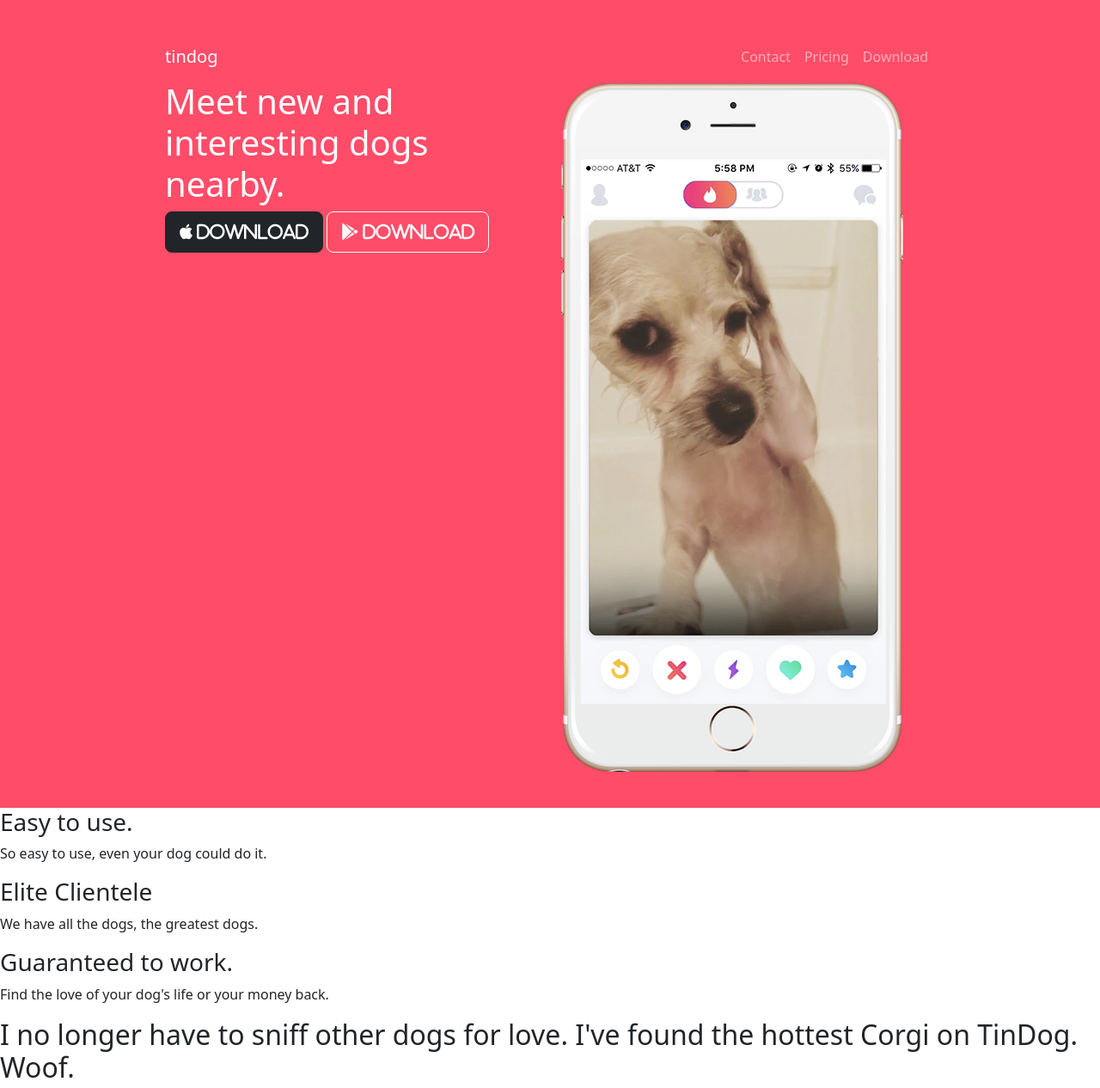
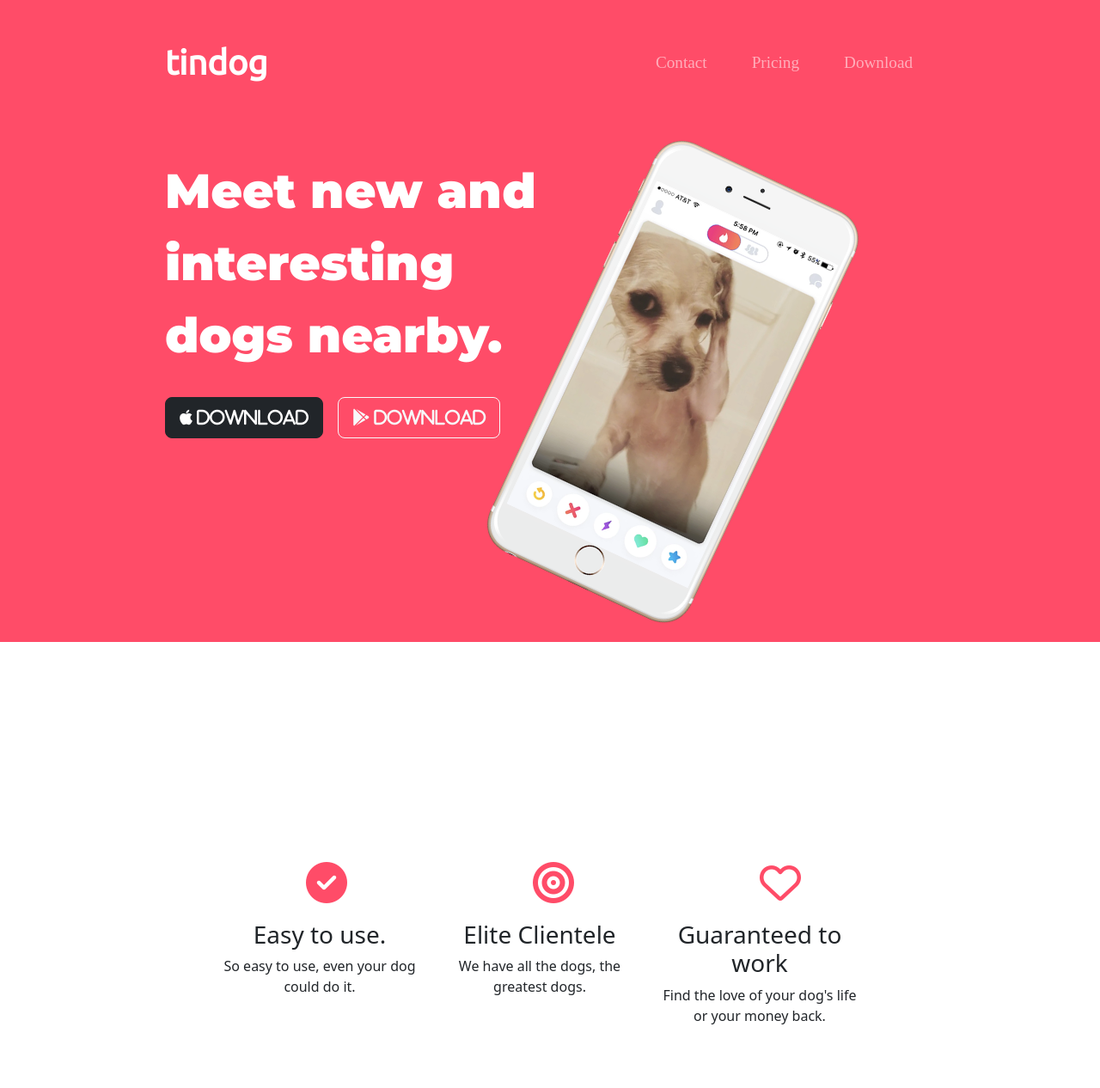
Before and after one commit to Pappiburr/TinDog-Start-master, a plain HTML site: page TinDog-Start-master/index.html in a window 1280 px wide. Shown: the top 1266 px of the page at 86% size. Drawn offline with nearby package versions, Linux system fonts and the light colour scheme.

Commit message:
Bootstrap framework, added icons
added bootstrap to new divs, made icons above the "features"

```diff
--- a/TinDog-Start-master/css/styles.css
+++ b/TinDog-Start-master/css/styles.css
@@ -1,3 +1,4 @@
+/* Body */
 .body{
     font-family:'Montserrat',sans-serif;
 }
@@ -6,13 +7,86 @@
     color: #fff;
 }
 .h1{
-    font-weight: 900;
     font-size:3rem;
     line-height: 1.5;
-    font-family: 'Montserrat', sans-serif;
 
 
 }
 .container-fluid{
     padding: 3% 15%
 }
+.headline-meet{
+    font-weight: 900;
+    font-size:3.5rem;
+    line-height: 1.5;
+    font-family: 'Montserrat', sans-serif;
+}
+
+/* Navigation Bar */
+.navbar{
+    padding: 0 0 4.5rem 0;
+
+}
+.navbar-brand{
+
+    font-family: 'Ubuntu', sans-serif;
+    font-size: 2.5rem;
+    font-weight:bold;
+}
+.nav-item{
+    padding: 0 18px;
+}
+.nav-link{
+    font-size:1.2rem;
+    font-family: 'Montserrat-light'
+}
+
+/* Download-Buttons */
+
+.download-button{
+
+    margin: 5% 3% 5% 0%;
+}
+
+/* Title image */
+.title-image{
+    width:60%;
+    transform: rotate(25deg);
+}
+
+/* Features-Icons */
+
+
+#features{
+    padding:20%;
+    content: centered;
+}
+
+
+.fa-circle-check{
+    color:#ff4c68;
+    font-size:3rem;
+    position: relative ;
+    padding-left:100px;
+    text-align: center;
+}
+.fa-bullseye{
+    color:#ff4c68;
+    font-size:3rem;
+    position:relative;
+    padding-left: 100px;
+
+}
+.fa-heart{
+   color: #ff4c68;
+   font-size:3rem;
+   position:relative;
+   padding-left: 100px;
+}
+
+
+.easy-use{
+    text-align: center;
+    padding-top: 20px;
+
+}
--- a/TinDog-Start-master/index.html
+++ b/TinDog-Start-master/index.html
@@ -13,8 +13,8 @@
   <link rel="stylesheet" href="css/styles.css">
   <!-- Google Fonts -->
   <link rel="preconnect" href="https://fonts.googleapis.com">
-<link rel="preconnect" href="https://fonts.gstatic.com" crossorigin>
-<link href="https://fonts.googleapis.com/css2?family=Roboto+Condensed&display=swap" rel="stylesheet">
+  <link rel="preconnect" href="https://fonts.gstatic.com" crossorigin>
+  <link href="https://fonts.googleapis.com/css2?family=Ubuntu&display=swap" rel="stylesheet">
 <link rel="preconnect" href="https://fonts.googleapis.com">
 <link rel="preconnect" href="https://fonts.gstatic.com" crossorigin>
 <link href="https://fonts.googleapis.com/css2?family=Montserrat:wght@100;400;900&display=swap" rel="stylesheet">
@@ -48,13 +48,13 @@
     <div class="row">
       <div class="col-lg-6 ">
 
-        <h1>Meet new and interesting dogs nearby.</h1>
-        <button type="button" class="btn btn-dark btn-lg"><i class="fa-brands fa-apple"> Download</i></button>
-        <button type="button" class="btn btn-outline-light btn-lg "><i class="fa-brands fa-google-play"> Download</i></button>
+        <h1 class="headline-meet">Meet new and interesting dogs nearby.</h1>
+        <button type="button" class="btn btn-dark btn-lg download-button" ><i class="fa-brands fa-apple"> Download</i></button>
+        <button type="button" class="btn btn-outline-light btn-lg download-button"><i class="fa-brands fa-google-play"> Download</i></button>
       </div>
 
       <div class="col-lg-6">
-        <img src="images/iphone6.png" alt="iphone-mockup">
+        <img class="title-image" src="images/iphone6.png" alt="iphone-mockup" >
       </div>
     </div>
   </section>
@@ -63,18 +63,35 @@
   <!-- Features -->
 
   <section id="features">
+<div class="row">
+  <div class="col-lg-4">
+    <i class="fa-solid fa-circle-check"></i>
+    </div>
+    <div class="col-lg-4">
+   <i class="fa-sharp fa-solid fa-bullseye"></i>
+    </div>
+    <div class="col-lg-4">
+    <i class="fa-regular fa-heart"></i>
+  </div>
+<div class="row">
+  <div class="col-lg-4 easy-use">
+    <h3>Easy to use.</h3>
+    <p> So easy to use, even your dog could do it.</p>
+  </div>
+  <div class="col-lg-4 easy-use">
+    <h3>Elite Clientele</h3>
+    <p> We have all the dogs, the greatest dogs.</p>
+  </div>
+  <div class="col-lg-4 easy-use">
+    <h3>Guaranteed to work</h3>
+    <p> Find the love of your dog's life or your money back.</p>
+  </div>
 
-    <h3>Easy to use.</h3>
-    <p>So easy to use, even your dog could do it.</p>
 
-    <h3>Elite Clientele</h3>
-    <p>We have all the dogs, the greatest dogs.</p>
 
-    <h3>Guaranteed to work.</h3>
-    <p>Find the love of your dog's life or your money back.</p>
-
+</div>
   </section>
-
+</div>
 
   <!-- Testimonials -->
 
```
